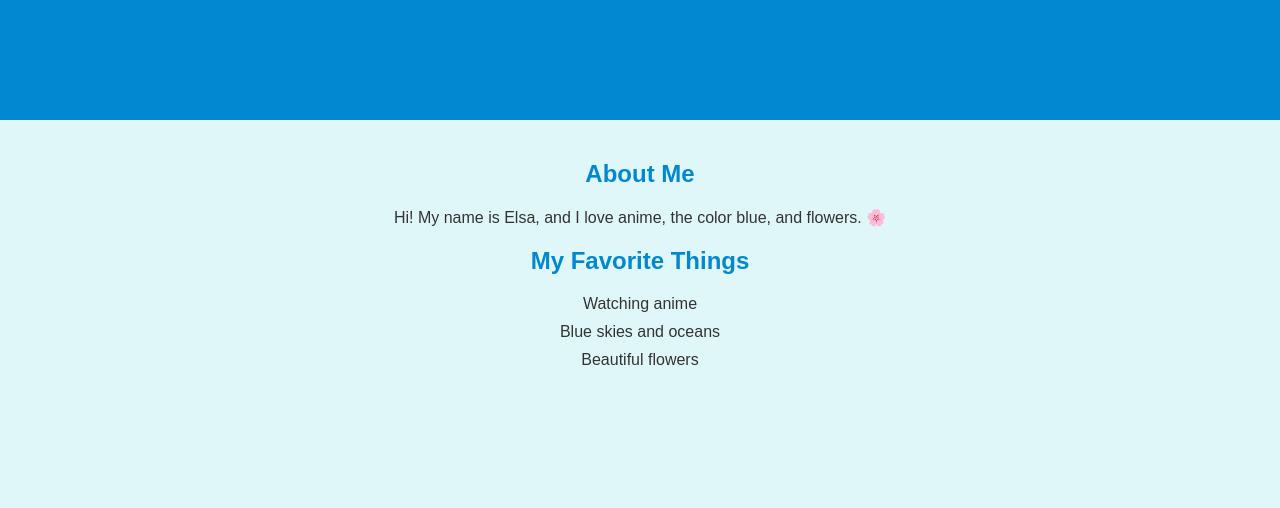
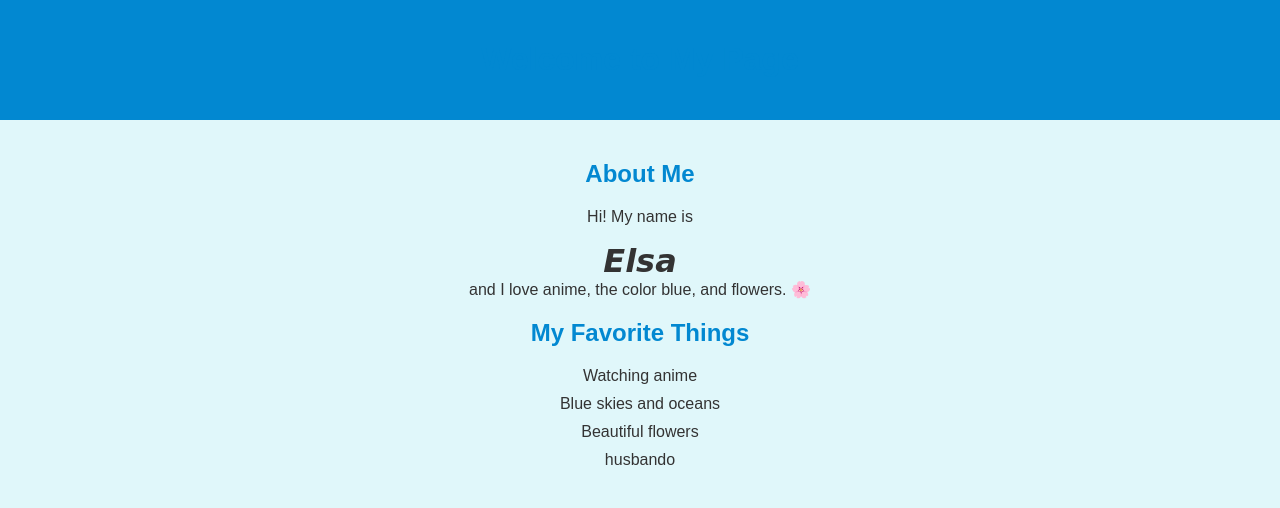
Before and after one commit to ElsaChukmarova/ElsaChukmarova.github.io, a plain HTML site: page index.html in a window 1280 px wide. Drawn offline with Linux system fonts and the light colour scheme.

Commit message:
added husbando

```diff
--- a/index.html
+++ b/index.html
@@ -1,5 +1,6 @@
 <!DOCTYPE html>
 <html lang="en">
+
 <head>
     <meta charset="UTF-8">
     <meta name="viewport" content="width=device-width, initial-scale=1.0">
@@ -12,41 +13,58 @@
             margin: 0;
             padding: 0;
         }
+
         header {
             background-color: #0288d1;
             color: white;
             padding: 20px;
             text-align: center;
         }
+
         main {
             padding: 20px;
             text-align: center;
         }
-        h1, h2 {
+
+        h1,
+        h2 {
             color: #0288d1;
         }
+
         .favorite-things {
             list-style-type: none;
             padding: 0;
         }
+
         .favorite-things li {
             margin: 10px 0;
         }
+
+       #elsa {
+            /* make text italic, use font thaat looks like big handwritten signature*/
+            font-style: italic;
+            font-family: 'Brush Script MT', cursive;
+            font-size: 32px;
+        }
     </style>
 </head>
+
 <body>
     <header>
         <h1>Welcome to My Page</h1>
     </header>
     <main>
         <h2>About Me</h2>
-        <p>Hi! My name is Elsa, and I love anime, the color blue, and flowers. 🌸</p>
+        <p>Hi! My name is
+        <div id="elsa"><b>Elsa</b></div> and I love anime, the color blue, and flowers. 🌸</p>
         <h2>My Favorite Things</h2>
         <ul class="favorite-things">
             <li>Watching anime</li>
             <li>Blue skies and oceans</li>
             <li>Beautiful flowers</li>
+            <div>husbando</div>
         </ul>
     </main>
 </body>
+
 </html>
```
